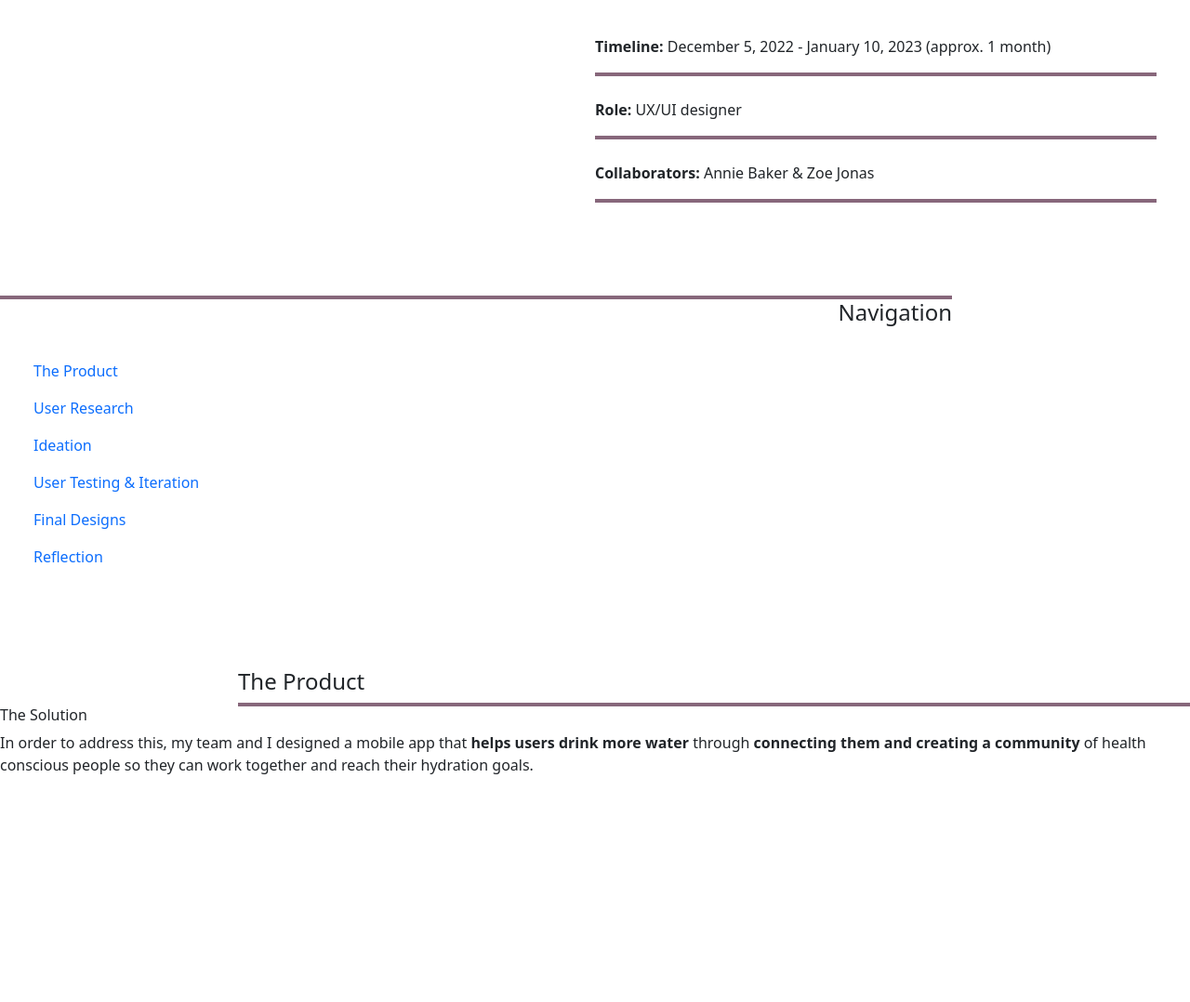
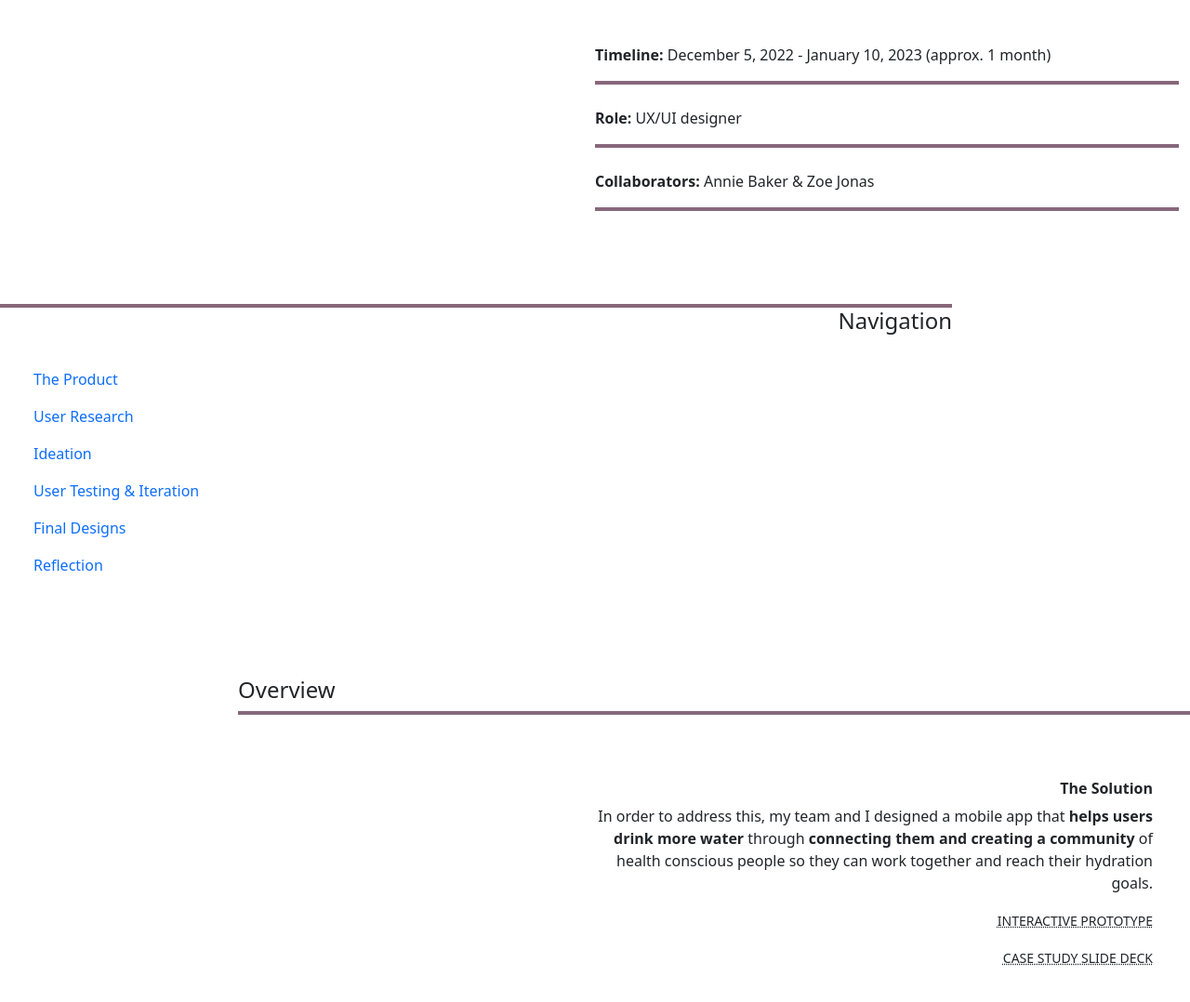
Before and after one commit to kaitlynyamada/UX_UI_HW20, a plain HTML site: page index.html in a window 1280 px wide. Shown: the part 626-1704 px from the top of the page at 93% size. Before the commit the page ends 1477 px from the top, so only its background shows below. Drawn offline with nearby package versions, Linux system fonts and the light colour scheme; files that its build step writes are made by us from their sources; files whose address does not match are found by name.

Commit message:
overview content section done
started the product section

```diff
--- a/css/style.css
+++ b/css/style.css
@@ -25,7 +25,7 @@ hero
 .hero-timelineunderline {
     display: flex;
     flex-direction: row-reverse;
-    margin: 24px;
+    margin-top: 24px;
 }
 
 .hero-timelinecontent {
@@ -36,7 +36,7 @@ hero
 .hero-roleunderline {
     display: flex;
     flex-direction: row-reverse;
-    margin: 24px;
+    margin-top: 24px;
 }
 
 .hero-rolecontent {
@@ -47,7 +47,7 @@ hero
 .hero-collaboratorsunderline {
     display: flex;
     flex-direction: row-reverse;
-    margin: 24px;
+    margin-top: 24px;
 }
 
 .hero-collaboratorscontent{
@@ -95,3 +95,16 @@ overview
     width: 80%;
     border-bottom: 4px solid var(--color-violet);
 }
+
+.overviewcontent {
+    display: flex;
+    flex-direction: row-reverse;
+    margin: 20px;
+}
+
+.overview-writing {
+    width: 50%;
+    text-align: right;
+    margin-right: 20px;
+    margin-top: 50px;
+}
--- a/index.html
+++ b/index.html
@@ -2,9 +2,6 @@
 <html>
     <head>
         <title>Case Study 1: Water U Doing?</title>
-        <!--style sheets-->
-        <link href="/water-u-doing/css/normalize.css" rel="stylesheet">
-        <link href="/water-u-doing/css/style.css" rel="stylesheet">
         <!--fonts-->
         <link href="css/style.css" rel="stylesheet">
         <!--fonts-->
@@ -17,6 +14,9 @@
         <script src="https://ajax.googleapis.com/ajax/libs/jquery/3.6.4/jquery.min.js"></script>
         <!--bootstrap-->
         <link href="https://cdn.jsdelivr.net/npm/bootstrap@5.3.0-alpha3/dist/css/bootstrap.min.css" rel="stylesheet" integrity="sha384-KK94CHFLLe+nY2dmCWGMq91rCGa5gtU4mk92HdvYe+M/SXH301p5ILy+dN9+nJOZ" crossorigin="anonymous">
+        <!--style sheets-->
+        <link href="/water-u-doing/css/normalize.css" rel="stylesheet">
+        <link href="/water-u-doing/css/style.css" rel="stylesheet">
     </head>
     <body>
         <header>
@@ -113,15 +113,22 @@
         <section class="overview">
             <div class="overviewunderline">
                 <div class="overviewunderline-content">
-                    <h4>The Product</h4>
+                    <h4>Overview</h4>
                 </div>
                 <div class="overviewunderline-empty">
 
                 </div>
             </div>
-            <div class="overview-content">
-               <h6>The Solution</h6>
-               <p>In order to address this, my team and I designed a mobile app that <strong> helps users drink more water</strong> through <strong>connecting them and creating a community</strong> of health conscious people so they can work together and reach their hydration goals.</p>
+            <div class="overviewcontent">
+                <div class="overview-writingempty">
+
+                </div>
+                <div class="overview-writing">
+                <h6><strong>The Solution</strong></h6>
+                <p>In order to address this, my team and I designed a mobile app that <strong> helps users drink more water</strong> through <strong>connecting them and creating a community</strong> of health conscious people so they can work together and reach their hydration goals.</p>
+                <p><abbr title="HyperText Markup Language" class="initialism">Interactive Prototype</abbr></p>
+                <p><abbr title="HyperText Markup Language" class="initialism">Case study slide deck</abbr></p>
+                </div>
             </div>
         </section>
     </body>
```
